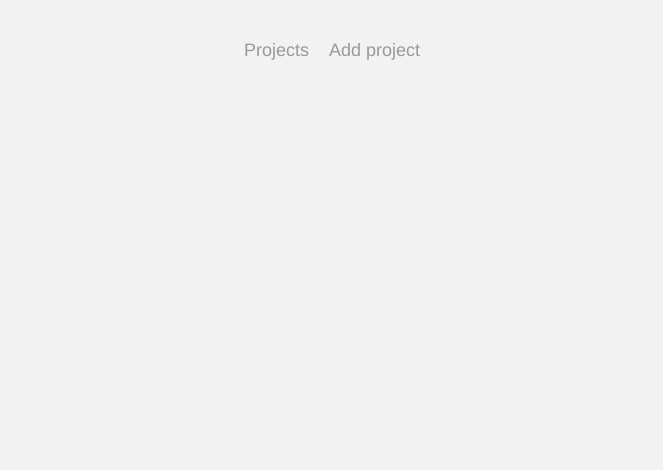
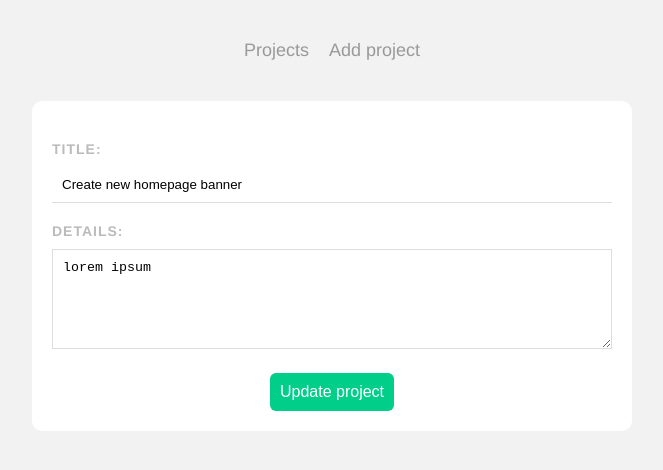
Before and after one commit to Kirill222/vue_project_management, a Vue app: page /projects/1 in a window 1280 px wide. Before the commit this address had no page. Shown: the top 470 px of the page, without its empty margins (308-971 px from the left). Built offline with nearby package versions, Linux system fonts and the light colour scheme; data requests are answered from the project's data file.

Commit message:
10 Edit page with prepapulated data. Passing URI parameters, getting them in props

```diff
--- a/data/db.json
+++ b/data/db.json
@@ -11,12 +11,6 @@
       "title": "Make marketing email",
       "details": "lorem ipsum",
       "complete": false
-    },
-    {
-      "title": "xcvx",
-      "details": "xcvxcvxc",
-      "complete": false,
-      "id": 3
     }
   ]
 }
--- a/src/components/SingleProject.vue
+++ b/src/components/SingleProject.vue
@@ -4,7 +4,9 @@
           <h3 @click="showDetails = !showDetails">{{project.title}}</h3>
 
           <div class="icons">
-              <span class="material-icons">edit</span>
+              <router-link :to="{name: 'EditProject', params: {id: project.id}}">
+                <span class="material-icons">edit</span>
+              </router-link>
               <span @click="deleteProject" class="material-icons">delete</span>
               <span @click="toggleComplete" class="material-icons tick">done</span>
           </div>
--- a/src/router/index.js
+++ b/src/router/index.js
@@ -1,6 +1,8 @@
 import { createRouter, createWebHistory } from 'vue-router'
 import Home from '../views/Home.vue'
 import AddProject from '../views/AddProject.vue'
+import EditProject from '../views/EditProject.vue'
+
 
 const routes = [
   {
@@ -12,6 +14,12 @@
     path: '/add',
     name: 'AddProject',
     component: AddProject,
+  },
+  {
+    path: '/projects/:id',
+    name: 'EditProject',
+    component: EditProject,
+    props: true,
   }
 ]
 
--- /dev/null
+++ b/src/views/EditProject.vue
@@ -0,0 +1,38 @@
+<template>
+  <form>
+        <label>Title:</label>
+        <input type="text" v-model="title" required>
+
+        <label>Details:</label>
+        <textarea v-model="details" required></textarea>
+
+        <button>Update project</button>
+
+  </form>
+</template>
+
+<script>
+export default {
+    props: ['id'],
+    data() {
+        return {
+            title: '',
+            details: '',
+            uri: `http://localhost:3000/projects/${this.id}`,
+        }
+    },
+    mounted() {
+        fetch(this.uri)
+            .then(res => res.json())
+            .then(data => {
+                console.log(data)
+                this.title = data.title
+                this.details = data.details
+            })
+    }
+}
+</script>
+
+<style>
+
+</style>
```
